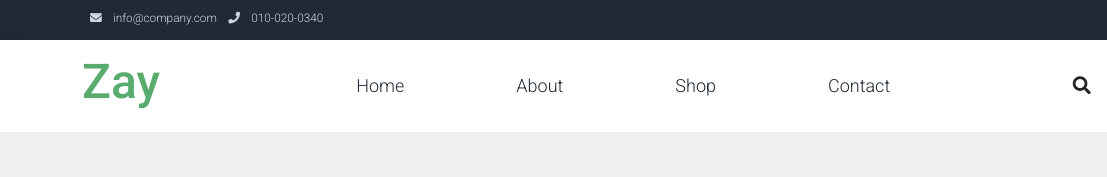
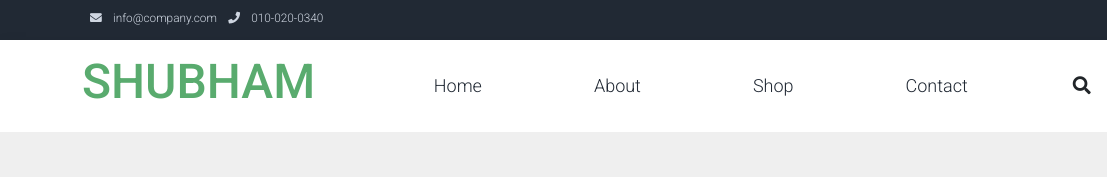
Before and after one commit to chawhanshubham725-cmyk/EY_4.0_SU, a plain HTML site: page index.html in a window 1280 px wide. Shown: the top 177 px of the page, 0-1107 px from the left. Drawn offline with Linux system fonts and the light colour scheme.

Commit message:
Update index.html

```diff
--- a/index.html
+++ b/index.html
@@ -53,7 +53,7 @@ https://templatemo.com/tm-559-zay-shop
         <div class="container d-flex justify-content-between align-items-center">
 
             <a class="navbar-brand text-success logo h1 align-self-center" href="index.html">
-                Zay
+                SHUBHAM
             </a>
 
             <button class="navbar-toggler border-0" type="button" data-bs-toggle="collapse" data-bs-target="#templatemo_main_nav" aria-controls="navbarSupportedContent" aria-expanded="false" aria-label="Toggle navigation">
```
